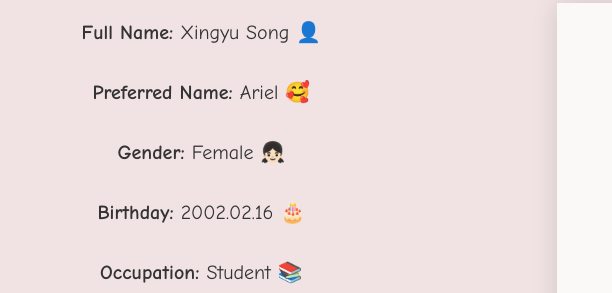
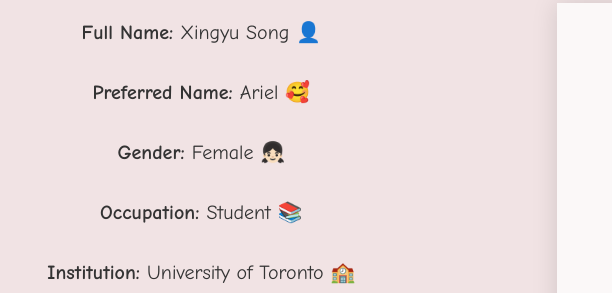
Before and after one commit to Arieloha/arielswebsite, a plain HTML site: page index.html in a window 1280 px wide. Shown: the part 1191-1484 px from the top of the page, 195-807 px from the left. Drawn offline with Linux system fonts and the light colour scheme; files whose address does not match are found by name.

Commit message:
delete birthday info

```diff
--- a/index.html
+++ b/index.html
@@ -136,7 +136,6 @@
 					<li>Full Name: <span>Xingyu Song &#128100</span></li>
 					<li>Preferred Name: <span>Ariel &#129392</span></li>
 					<li>Gender: <span>Female &#128103;&#127995</span></li>
-					<li>Birthday: <span>2002.02.16 &#127874</soan></li>
 					<li>Occupation: <span>Student &#128218</span></li>
 					<li>Institution: <span>University of Toronto &#127979</span></li>
 					<li>Major: <span>BASc-Computer Engineering &#127891</span></li>
```
